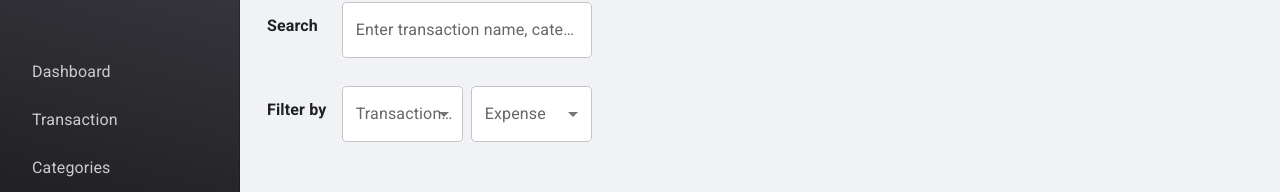
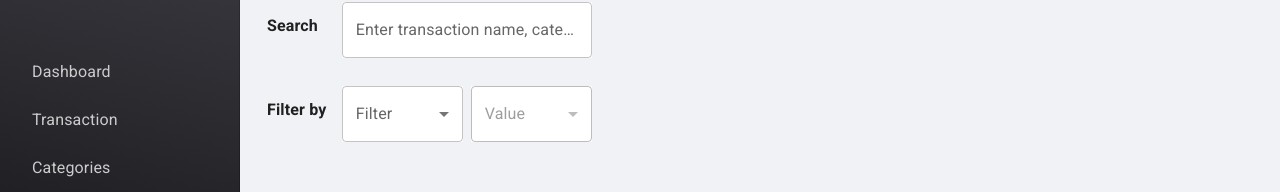
Before and after one commit to jaz016/react-budgets, a React (Create React App) app: page /transaction/view in a window 1280 px wide. Shown: the part 181-373 px from the top of the page. Built offline with nearby package versions, Linux system fonts and the light colour scheme; data requests are answered from the project's data file.

Commit message:
build: view transactions - filter by type/category, sort desc

```diff
--- a/src/components/TransactionFilterFields/TransactionFilterFields.js
+++ b/src/components/TransactionFilterFields/TransactionFilterFields.js
@@ -1,3 +1,4 @@
+import { useState, useEffect } from 'react';
 import TextField from '@mui/material/TextField';
 import InputLabel from '@mui/material/InputLabel';
 import MenuItem from '@mui/material/MenuItem';
@@ -5,7 +6,39 @@ import FormControl from '@mui/material/FormControl';
 import Select from '@mui/material/Select';
 import { Grid } from '@mui/material';
 
-function TransactionFilterFields({ searchTerm, filterBy, onSearchTermChange, onFilterByChange }) {
+function TransactionFilterFields({ searchTerm, filterBy, filterByVal, onSearchTermChange, onFilterByChange, onFilterByValChange }) {
+
+	// todo: warning - You have provided an out-of-range value for select component
+
+	const filterByOptions = [
+		{name: 'Transaction Type', slug: 'transaction-type'},
+		{name: 'Category', slug: 'category'}
+	];
+
+	const transactionTypes = [
+		{name: 'Income', slug: 'income'},
+		{name: 'Expense', slug: 'expense'}
+	]
+
+	let [categories, setCategories] = useState([]);
+
+	useEffect(() => {
+		const loadCategories = async () => {
+			const url = 'http://localhost:8080/categories';
+			try {
+				const res = await fetch(url);
+				const data = await res.json();
+
+				if(res.status === 200)
+					setCategories(data);
+
+			} catch(err) {
+				throw err;
+			}
+		}
+
+		loadCategories();
+	}, [])
 
 	return (
 		<form>
@@ -31,28 +64,38 @@ function TransactionFilterFields({ searchTerm, filterBy, onSearchTermChange, onF
 						<Grid container columnSpacing={1}>
 							<Grid item xs={6}>
 								<FormControl margin='normal' fullWidth sx={{background:'#fff'}}>
-									<InputLabel>Transaction Type</InputLabel>
+									<InputLabel>Filter</InputLabel>
 									<Select
-										value={filterBy}
-										label="Transaction Type"
+										defaultValue=""
+										label="Filter"
 										onChange={(e) => onFilterByChange(e.target.value)}
 									>
-										<MenuItem value={'item-1'}>Item 1</MenuItem>
-										<MenuItem value={'item-2'}>Item 2</MenuItem>
-										<MenuItem value={'item-3'}>Item 3</MenuItem>
+										{
+											filterByOptions.map((item, i) => (
+												<MenuItem key={i} value={item.slug}>{item.name}</MenuItem>
+											))
+										}
 									</Select>
 								</FormControl>
 							</Grid>
 							<Grid item xs={6}>
-								<FormControl margin='normal' fullWidth sx={{background:'#fff'}}>
-									<InputLabel>Expense</InputLabel>
+								<FormControl margin='normal' fullWidth sx={{background:'#fff'}} disabled={filterBy === ''}>
+									<InputLabel>Value</InputLabel>
 									<Select
-										value={''}
-										label="Expense"
-										onChange={() => console.log(23)}
+										defaultValue=""
+										label="Value"
+										onChange={(e) => onFilterByValChange(e.target.value)}
 									>
-										<MenuItem value={'item-1'}>Item 1</MenuItem>
-										<MenuItem value={'item-2'}>Item 2</MenuItem>
+										{
+											filterBy === 'transaction-type' ? (
+												transactionTypes.map((item, i) => (
+													<MenuItem key={i} value={item.slug} selected={item.slug === filterByVal}>{item.name}</MenuItem>
+												))) : (
+											filterBy === 'category' ? (
+												categories.map(item => (
+													<MenuItem key={item.id} value={item.name} selected={item.name === filterByVal}>{item.name}</MenuItem>
+												))) : '')
+										}
 									</Select>
 								</FormControl>
 							</Grid>
--- a/src/components/TransactionList/TransactionList.js
+++ b/src/components/TransactionList/TransactionList.js
@@ -1,4 +1,3 @@
-import { useState, useEffect } from 'react';
 import List from '@mui/material/List';
 import ListItem from '@mui/material/ListItem';
 import IconButton from '@mui/material/IconButton';
@@ -15,13 +14,30 @@ import {
 	formatISOtoFullDt
 } from '../../utils';
 
-function TransactionList({ transactions, searchTerm, filterBy }) {
+function TransactionList({ transactions, searchTerm, filterBy, filterByVal }) {
 
-	let filteredTransactions = searchTerm ? transactions.filter(transaction => {
+	// filter by search term
+	let filteredTransactionsByTerm = searchTerm ? transactions.filter(transaction => {
 		const {name, category, notes} = transaction
 		return [name, category, notes].some(val => val.toLowerCase().includes(searchTerm.toLowerCase()));
 	}) : transactions;
 
+	// filter further by filter fields
+	let filteredTransactions = filterByVal ? filteredTransactionsByTerm.filter(transaction => {
+		switch(filterBy) {
+			case 'transaction-type':
+				return transaction.type === filterByVal;
+			case 'category':
+				return transaction.category === filterByVal;
+			default:
+				return false;
+		}
+	}) : filteredTransactionsByTerm;
+
+	// sort by most recent first
+	filteredTransactions.sort((x, y) => new Date(y.datetime) - new Date(x.datetime));
+
+	// grouped transactions by their date
 	let groupedTransactions = filteredTransactions.length ? filteredTransactions.reduce((acc,cur) => {
 		const dateYMD = formatISOToYMD(cur.datetime);
 		const groupIdx = acc.findIndex(t => formatISOToYMD(t.date) === dateYMD);
--- a/src/layout/ViewTransactions/ViewTransactions.js
+++ b/src/layout/ViewTransactions/ViewTransactions.js
@@ -31,7 +31,7 @@ function ViewTransactions() {
 		}
 
 		loadTransactions();
-	}, [])
+	}, []);
 
 	return (
 		<Grid container>
@@ -45,8 +45,13 @@ function ViewTransactions() {
 					<TransactionFilterFields
 						searchTerm={searchTerm}
 						filterBy={filterBy}
+						filterByVal={filterByVal}
 						onSearchTermChange={(val) => setSearchTerm(val)}
-						onFilterByChange={(val) => setFilterBy(val)} />
+						onFilterByChange={(val) => {
+							setFilterBy(val);
+							setFilterByVal('');
+						}}
+						onFilterByValChange={(val) => setFilterByVal(val)}/>
 				</Grid>
 			</Grid>
 
@@ -54,6 +59,7 @@ function ViewTransactions() {
 				<TransactionList
 					searchTerm={searchTerm}
 					filterBy={filterBy}
+					filterByVal={filterByVal}
 					transactions={transactions}
 				/>
 			</Grid>
```
